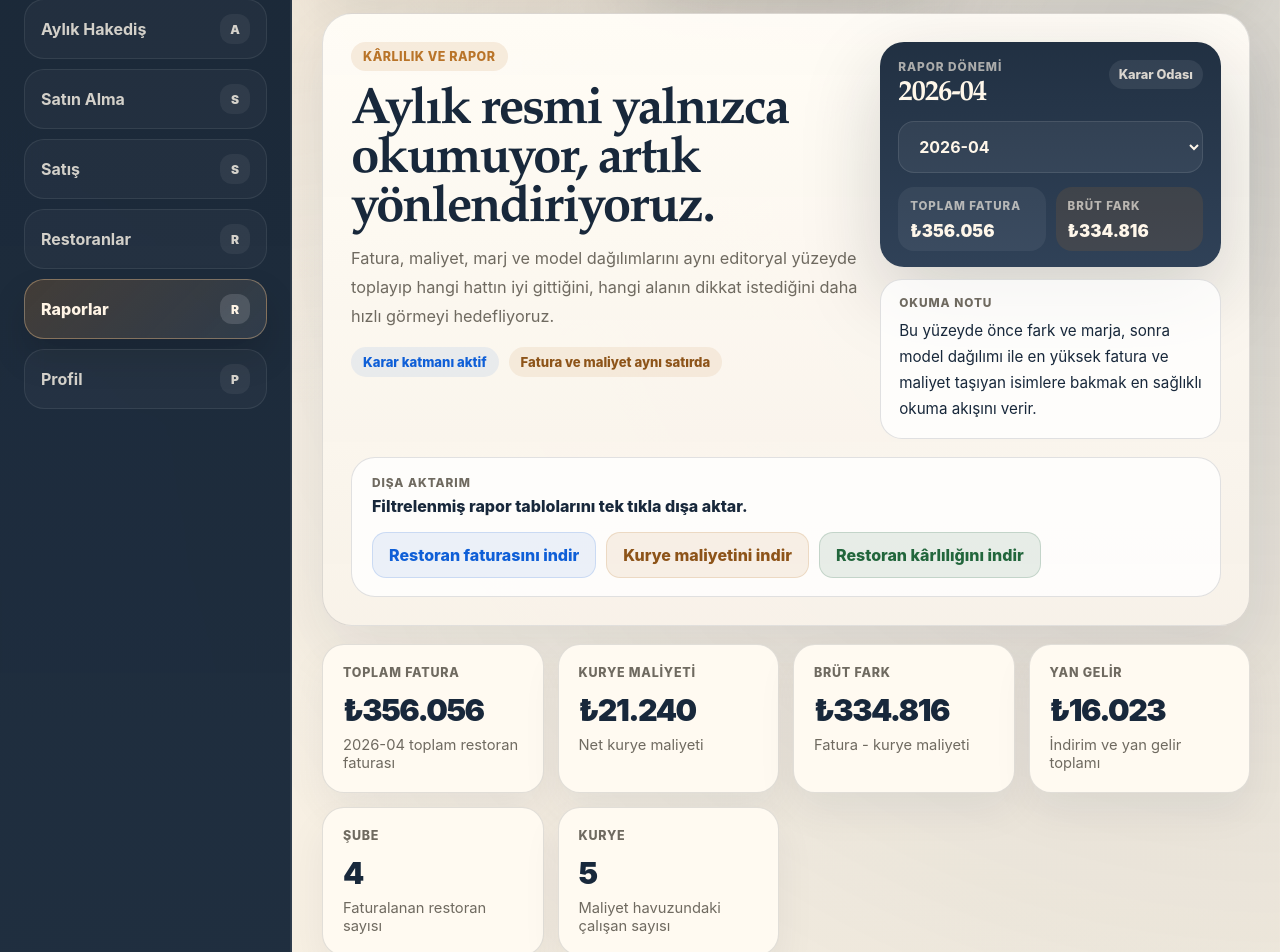
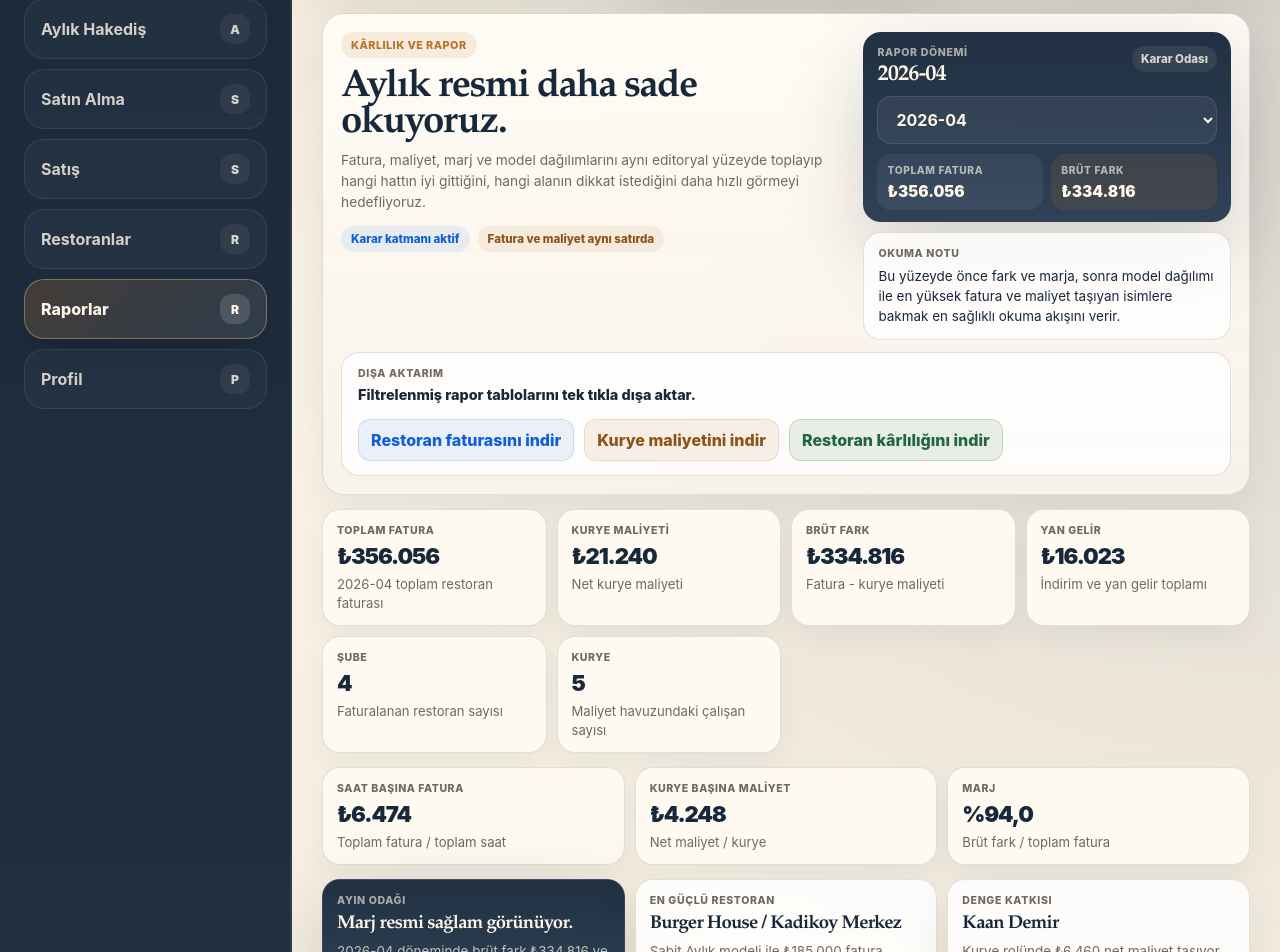
Before and after one commit to catkapinda/catkapinda-crm, a Next.js app in the folder v2/frontend/: page /preview/reports in a window 1280 px wide. Shown: the part 821-1773 px from the top of the page. Built offline with nearby package versions, Linux system fonts and the light colour scheme.

Commit message:
Tighten personnel and reports layouts

```diff
--- a/v2/frontend/app/reports/page.tsx
+++ b/v2/frontend/app/reports/page.tsx
@@ -180,19 +180,19 @@ function metricCard(label: string, value: string, note: string) {
     <article
       key={label}
       style={{
-        padding: "20px",
-        borderRadius: "22px",
+        padding: "14px 14px 12px",
+        borderRadius: "18px",
         border: "1px solid var(--line)",
         background: "var(--surface-strong)",
-        boxShadow: "0 18px 42px rgba(20, 39, 67, 0.06)",
+        boxShadow: "0 12px 28px rgba(20, 39, 67, 0.05)",
       }}
     >
       <div
         style={{
           color: "var(--muted)",
-          fontSize: "0.78rem",
+          fontSize: "0.66rem",
           textTransform: "uppercase",
-          letterSpacing: "0.06em",
+          letterSpacing: "0.05em",
           fontWeight: 800,
         }}
       >
@@ -200,8 +200,8 @@ function metricCard(label: string, value: string, note: string) {
       </div>
       <div
         style={{
-          marginTop: "12px",
-          fontSize: "1.9rem",
+          marginTop: "6px",
+          fontSize: "1.38rem",
           fontWeight: 900,
           letterSpacing: "-0.05em",
         }}
@@ -210,9 +210,10 @@ function metricCard(label: string, value: string, note: string) {
       </div>
       <div
         style={{
-          marginTop: "8px",
+          marginTop: "6px",
           color: "var(--muted)",
-          fontSize: "0.92rem",
+          fontSize: "0.82rem",
+          lineHeight: 1.45,
         }}
       >
         {note}
@@ -260,22 +261,22 @@ function narrativeCard({
   return (
     <article
       style={{
-        padding: "18px 18px 16px",
-        borderRadius: "22px",
+        padding: "14px 14px 12px",
+        borderRadius: "18px",
         background: palette.background,
         border: palette.border,
         boxShadow: tone === "ink" ? "var(--shadow-deep)" : "var(--shadow-soft)",
         display: "grid",
-        gap: "10px",
+        gap: "8px",
       }}
     >
       <div
         style={{
           color: palette.eyebrow,
-          fontSize: "0.74rem",
+          fontSize: "0.66rem",
           fontWeight: 800,
           textTransform: "uppercase",
-          letterSpacing: "0.08em",
+          letterSpacing: "0.06em",
         }}
       >
         {eyebrow}
@@ -284,7 +285,7 @@ function narrativeCard({
         style={{
           ...serifStyle,
           color: palette.title,
-          fontSize: "1.5rem",
+          fontSize: "1.16rem",
           lineHeight: 0.98,
           fontWeight: 700,
         }}
@@ -294,8 +295,8 @@ function narrativeCard({
       <div
         style={{
           color: palette.body,
-          fontSize: "0.93rem",
-          lineHeight: 1.65,
+          fontSize: "0.84rem",
+          lineHeight: 1.5,
         }}
       >
         {body}
@@ -358,16 +359,16 @@ function ScrollCard({
   return (
     <section
       style={{
-        borderRadius: "24px",
+        borderRadius: "18px",
         border: "1px solid var(--line)",
         background: "var(--surface-strong)",
         overflow: "hidden",
-        boxShadow: "0 18px 44px rgba(20, 39, 67, 0.05)",
+        boxShadow: "0 12px 28px rgba(20, 39, 67, 0.05)",
       }}
     >
       <div
         style={{
-          padding: "18px 20px",
+          padding: "14px 16px",
           borderBottom: "1px solid var(--line)",
           display: "flex",
           alignItems: "flex-start",
@@ -377,14 +378,14 @@ function ScrollCard({
         }}
       >
         <div>
-          <h2 style={{ margin: 0, fontSize: "1.1rem" }}>{title}</h2>
-          <p style={{ margin: "6px 0 0", color: "var(--muted)", lineHeight: 1.6 }}>{subtitle}</p>
+          <h2 style={{ margin: 0, fontSize: "0.98rem" }}>{title}</h2>
+          <p style={{ margin: "4px 0 0", color: "var(--muted)", lineHeight: 1.5, fontSize: "0.82rem" }}>{subtitle}</p>
         </div>
         {actions}
       </div>
       <div
         style={{
-          maxHeight: "520px",
+          maxHeight: "460px",
           overflow: "auto",
         }}
       >
@@ -732,33 +733,33 @@ export default function ReportsPage() {
       <section
         style={{
           display: "grid",
-          gap: "18px",
+          gap: "14px",
         }}
       >
         <div
           style={{
-            padding: "28px",
-            borderRadius: "30px",
+            padding: "18px",
+            borderRadius: "22px",
             background:
               "linear-gradient(180deg, rgba(255,252,246,0.98), rgba(248,242,233,0.96))",
             border: "1px solid var(--line)",
-            boxShadow: "0 24px 60px rgba(22, 42, 74, 0.08)",
+            boxShadow: "0 16px 34px rgba(22, 42, 74, 0.06)",
             display: "grid",
-            gap: "18px",
+            gap: "12px",
           }}
         >
           <div
             style={{
               display: "grid",
-              gridTemplateColumns: "minmax(0, 1.35fr) minmax(280px, 0.9fr)",
-              gap: "18px",
+              gridTemplateColumns: "minmax(0, 1.25fr) minmax(260px, 0.9fr)",
+              gap: "12px",
               alignItems: "stretch",
             }}
           >
             <div
               style={{
                 display: "grid",
-                gap: "16px",
+                gap: "12px",
                 alignContent: "start",
               }}
             >
@@ -766,11 +767,11 @@ export default function ReportsPage() {
                 style={{
                   display: "inline-flex",
                   width: "fit-content",
-                  padding: "7px 12px",
+                  padding: "6px 10px",
                   borderRadius: "999px",
                   background: "var(--accent-soft)",
                   color: "var(--accent)",
-                  fontSize: "0.78rem",
+                  fontSize: "0.68rem",
                   fontWeight: 800,
                   letterSpacing: "0.04em",
                   textTransform: "uppercase",
@@ -778,25 +779,25 @@ export default function ReportsPage() {
               >
                 Kârlılık ve Rapor
               </div>
-              <div style={{ display: "grid", gap: "10px", maxWidth: "72ch" }}>
+              <div style={{ display: "grid", gap: "8px", maxWidth: "62ch" }}>
                 <h1
                   style={{
                     ...serifStyle,
                     margin: 0,
-                    fontSize: "clamp(2.2rem, 4vw, 3.7rem)",
-                    lineHeight: 0.96,
+                    fontSize: "clamp(1.8rem, 3vw, 2.7rem)",
+                    lineHeight: 0.94,
                     fontWeight: 700,
                   }}
                 >
-                  Aylık resmi yalnızca okumuyor, artık yönlendiriyoruz.
+                  Aylık resmi daha sade okuyoruz.
                 </h1>
                 <p
                   style={{
                     margin: 0,
-                    maxWidth: "72ch",
+                    maxWidth: "60ch",
                     color: "var(--muted)",
-                    fontSize: "1.02rem",
-                    lineHeight: 1.78,
+                    fontSize: "0.86rem",
+                    lineHeight: 1.55,
                   }}
                 >
                   Fatura, maliyet, marj ve model dağılımlarını aynı editoryal yüzeyde
@@ -808,17 +809,17 @@ export default function ReportsPage() {
                 style={{
                   display: "flex",
                   flexWrap: "wrap",
-                  gap: "10px",
+                  gap: "8px",
                 }}
               >
                 <span
                   style={{
                     display: "inline-flex",
-                    padding: "7px 12px",
+                    padding: "6px 10px",
                     borderRadius: "999px",
                     background: "rgba(15,95,215,0.08)",
                     color: "#0f5fd7",
-                    fontSize: "0.82rem",
+                    fontSize: "0.72rem",
                     fontWeight: 800,
                   }}
                 >
@@ -827,11 +828,11 @@ export default function ReportsPage() {
                 <span
                   style={{
                     display: "inline-flex",
-                    padding: "7px 12px",
+                    padding: "6px 10px",
                     borderRadius: "999px",
                     background: "rgba(185,116,41,0.1)",
                     color: "var(--accent-strong)",
-                    fontSize: "0.82rem",
+                    fontSize: "0.72rem",
                     fontWeight: 800,
                   }}
                 >
@@ -843,18 +844,18 @@ export default function ReportsPage() {
             <div
               style={{
                 display: "grid",
-                gap: "12px",
+                gap: "10px",
               }}
             >
               <article
                 style={{
-                  padding: "18px 18px 16px",
-                  borderRadius: "24px",
+                  padding: "14px 14px 12px",
+                  borderRadius: "18px",
                   background: "linear-gradient(180deg, rgba(24,40,59,0.96), rgba(35,54,78,0.94))",
                   color: "#fff7ea",
                   boxShadow: "var(--shadow-deep)",
                   display: "grid",
-                  gap: "14px",
+                  gap: "10px",
                 }}
               >
                 <div
@@ -870,10 +871,10 @@ export default function ReportsPage() {
                     <div
                       style={{
                         color: "rgba(255,247,234,0.62)",
-                        fontSize: "0.74rem",
+                        fontSize: "0.66rem",
                         fontWeight: 800,
                         textTransform: "uppercase",
-                        letterSpacing: "0.08em",
+                        letterSpacing: "0.06em",
                       }}
                     >
                       Rapor Dönemi
@@ -881,7 +882,7 @@ export default function ReportsPage() {
                     <div
                       style={{
                         ...serifStyle,
-                        fontSize: "1.8rem",
+                        fontSize: "1.4rem",
                         lineHeight: 0.96,
                         fontWeight: 700,
                       }}
@@ -892,11 +893,11 @@ export default function ReportsPage() {
                   <div
                     style={{
                       display: "inline-flex",
-                      padding: "7px 10px",
+                      padding: "6px 9px",
                       borderRadius: "999px",
                       background: "rgba(255,255,255,0.08)",
                       color: "rgba(255,247,234,0.82)",
-                      fontSize: "0.8rem",
+                      fontSize: "0.72rem",
                       fontWeight: 800,
                     }}
                   >
@@ -909,8 +910,8 @@ export default function ReportsPage() {
                   onChange={(event) => setSelectedMonth(event.target.value)}
                   disabled={dashboardLoading || !dashboard?.month_options?.length}
                   style={{
-                    padding: "14px 16px",
-                    borderRadius: "16px",
+                    padding: "12px 14px",
+                    borderRadius: "14px",
                     border: "1px solid rgba(255,255,255,0.1)",
                     background: "rgba(255,255,255,0.06)",
                     color: "#fff7ea",
@@ -927,50 +928,50 @@ export default function ReportsPage() {
                   style={{
                     display: "grid",
                     gridTemplateColumns: "repeat(2, minmax(0, 1fr))",
-                    gap: "10px",
+                    gap: "8px",
                   }}
                 >
                   <div
                     style={{
-                      padding: "12px 12px 10px",
-                      borderRadius: "16px",
+                      padding: "10px 10px 9px",
+                      borderRadius: "14px",
                       background: "rgba(255,255,255,0.06)",
                     }}
                   >
                     <div
                       style={{
                         color: "rgba(255,247,234,0.64)",
-                        fontSize: "0.72rem",
+                        fontSize: "0.64rem",
                         fontWeight: 800,
                         textTransform: "uppercase",
-                        letterSpacing: "0.08em",
+                        letterSpacing: "0.06em",
                       }}
                     >
                       Toplam Fatura
                     </div>
-                    <div style={{ marginTop: "8px", fontSize: "1.05rem", fontWeight: 900 }}>
+                    <div style={{ marginTop: "6px", fontSize: "0.96rem", fontWeight: 900 }}>
                       {formatMoney(dashboard?.summary?.total_revenue ?? 0)}
                     </div>
                   </div>
                   <div
                     style={{
-                      padding: "12px 12px 10px",
-                      borderRadius: "16px",
+                      padding: "10px 10px 9px",
+                      borderRadius: "14px",
                       background: "rgba(185,116,41,0.14)",
                     }}
                   >
                     <div
                       style={{
                         color: "rgba(255,247,234,0.64)",
-                        fontSize: "0.72rem",
+                        fontSize: "0.64rem",
                         fontWeight: 800,
                         textTransform: "uppercase",
-                        letterSpacing: "0.08em",
+                        letterSpacing: "0.06em",
                       }}
                     >
                       Brüt Fark
                     </div>
-                    <div style={{ marginTop: "8px", fontSize: "1.05rem", fontWeight: 900 }}>
+                    <div style={{ marginTop: "6px", fontSize: "0.96rem", fontWeight: 900 }}>
                       {formatMoney(dashboard?.summary?.gross_profit ?? 0)}
                     </div>
                   </div>
@@ -979,21 +980,21 @@ export default function ReportsPage() {
 
               <article
                 style={{
-                  padding: "16px 18px",
-                  borderRadius: "22px",
+                  padding: "14px 14px 12px",
+                  borderRadius: "18px",
                   border: "1px solid var(--line)",
                   background: "rgba(255,255,255,0.78)",
                   display: "grid",
-                  gap: "8px",
+                  gap: "6px",
                 }}
               >
                 <div
                   style={{
                     color: "var(--muted)",
-                    fontSize: "0.74rem",
+                    fontSize: "0.66rem",
                     fontWeight: 800,
                     textTransform: "uppercase",
-                    letterSpacing: "0.08em",
+                    letterSpacing: "0.06em",
                   }}
                 >
                   Okuma Notu
@@ -1001,8 +1002,8 @@ export default function ReportsPage() {
                 <div
                   style={{
                     color: "var(--text)",
-                    fontSize: "0.95rem",
-                    lineHeight: 1.7,
+                    fontSize: "0.84rem",
+                    lineHeight: 1.5,
                   }}
                 >
                   Bu yüzeyde önce fark ve marja, sonra model dağılımı ile en yüksek
@@ -1014,12 +1015,12 @@ export default function ReportsPage() {
 
           <section
             style={{
-              borderRadius: "24px",
+              borderRadius: "18px",
               border: "1px solid var(--line)",
               background: "rgba(255,255,255,0.78)",
-              padding: "18px 20px",
+              padding: "14px 16px",
               display: "grid",
-              gap: "14px",
+              gap: "10px",
             }}
           >
             <div
@@ -1035,15 +1036,15 @@ export default function ReportsPage() {
                 <div
                   style={{
                     color: "var(--muted)",
-                    fontSize: "0.74rem",
+                    fontSize: "0.66rem",
                     fontWeight: 800,
                     textTransform: "uppercase",
-                    letterSpacing: "0.08em",
+                    letterSpacing: "0.06em",
                   }}
                 >
                   Dışa Aktarım
                 </div>
-                <div style={{ fontSize: "1rem", fontWeight: 800 }}>
+                <div style={{ fontSize: "0.9rem", fontWeight: 800 }}>
                   Filtrelenmiş rapor tablolarını tek tıkla dışa aktar.
                 </div>
               </div>
@@ -1059,8 +1060,8 @@ export default function ReportsPage() {
                   onClick={downloadInvoiceCsv}
                   disabled={!filteredInvoiceEntries.length}
                   style={{
-                    padding: "12px 16px",
-                    borderRadius: "14px",
+                    padding: "10px 12px",
+                    borderRadius: "12px",
                     border: "1px solid rgba(15,95,215,0.15)",
                     background: "rgba(15,95,215,0.08)",
                     color: "#0f5fd7",
@@ -1076,8 +1077,8 @@ export default function ReportsPage() {
                   onClick={downloadCostCsv}
                   disabled={!filteredCostEntries.length}
                   style={{
-                    padding: "12px 16px",
-                    borderRadius: "14px",
+                    padding: "10px 12px",
+                    borderRadius: "12px",
                     border: "1px solid rgba(185,116,41,0.18)",
                     background: "rgba(185,116,41,0.1)",
                     color: "var(--accent-strong)",
@@ -1093,8 +1094,8 @@ export default function ReportsPage() {
                   onClick={downloadProfitCsv}
                   disabled={!filteredProfitEntries.length}
                   style={{
-                    padding: "12px 16px",
-                    borderRadius: "14px",
+                    padding: "10px 12px",
+                    borderRadius: "12px",
                     border: "1px solid rgba(34,102,60,0.18)",
                     background: "rgba(34,102,60,0.1)",
                     color: "#22663c",
@@ -1152,7 +1153,7 @@ export default function ReportsPage() {
               style={{
                 display: "grid",
                 gridTemplateColumns: "repeat(auto-fit, minmax(220px, 1fr))",
-                gap: "14px",
+                gap: "10px",
               }}
             >
               {summaryCards}
@@ -1162,7 +1163,7 @@ export default function ReportsPage() {
               style={{
                 display: "grid",
                 gridTemplateColumns: "repeat(auto-fit, minmax(220px, 1fr))",
-                gap: "14px",
+                gap: "10px",
               }}
             >
               {signalCards}
@@ -1171,10 +1172,10 @@ export default function ReportsPage() {
             <div
               style={{
                 display: "grid",
-                gridTemplateColumns: "repeat(auto-fit, minmax(240px, 1fr))",
-                gap: "14px",
-              }}
-            >
+              gridTemplateColumns: "repeat(auto-fit, minmax(240px, 1fr))",
+              gap: "10px",
+            }}
+          >
               {decisionDeck.map((item) => (
                 <div key={`${item.eyebrow}-${item.title}`}>
                   {narrativeCard(item)}
@@ -1185,10 +1186,10 @@ export default function ReportsPage() {
             <div
               style={{
                 display: "grid",
-                gridTemplateColumns: "repeat(auto-fit, minmax(220px, 1fr))",
-                gap: "14px",
-              }}
-            >
+              gridTemplateColumns: "repeat(auto-fit, minmax(220px, 1fr))",
+              gap: "10px",
+            }}
+          >
               {extendedSignalCards}
             </div>
 
@@ -1196,28 +1197,28 @@ export default function ReportsPage() {
               <section
                 style={{
                   padding: "18px 20px",
-                  borderRadius: "22px",
+                  borderRadius: "18px",
                   border: "1px solid rgba(185,116,41,0.22)",
                   background: "rgba(255,248,236,0.92)",
                   display: "grid",
-                  gap: "8px",
+                  gap: "6px",
                 }}
               >
                 <div
                   style={{
                     color: "var(--accent-strong)",
-                    fontSize: "0.78rem",
+                    fontSize: "0.66rem",
                     fontWeight: 800,
-                    letterSpacing: "0.08em",
+                    letterSpacing: "0.06em",
                     textTransform: "uppercase",
                   }}
                 >
                   Kısmi Kapsama Uyarısı
                 </div>
-                <div style={{ fontSize: "1.02rem", fontWeight: 800 }}>
+                <div style={{ fontSize: "0.92rem", fontWeight: 800 }}>
                   {formatNumber(coverageGap)} şube operasyonel görünüyor ama bu ayın rapor tablosuna henüz düşmemiş.
                 </div>
-                <div style={{ color: "var(--muted)", lineHeight: 1.7 }}>
+                <div style={{ color: "var(--muted)", lineHeight: 1.55, fontSize: "0.84rem" }}>
                   Puantaj, fatura ya da şube hareketi aynı dönemde eksik kalmış olabilir. Önce restoran fatura listesiyle
                   personel-şube dağılımını birlikte kontrol etmek en sağlıklı okuma olur.
                 </div>
@@ -1227,8 +1228,8 @@ export default function ReportsPage() {
             <div
               style={{
                 display: "grid",
-                gridTemplateColumns: "repeat(auto-fit, minmax(360px, 1fr))",
-                gap: "18px",
+                gridTemplateColumns: "repeat(auto-fit, minmax(320px, 1fr))",
+                gap: "12px",
               }}
             >
               <ScrollCard
@@ -1241,8 +1242,8 @@ export default function ReportsPage() {
                     placeholder="Şube veya model ara"
                     style={{
                       minWidth: "220px",
-                      padding: "12px 14px",
-                      borderRadius: "14px",
+                      padding: "10px 12px",
+                      borderRadius: "12px",
                       border: "1px solid var(--line)",
                       background: "rgba(255,255,255,0.96)",
                       color: "var(--text)",
```
Also changed, not shown: v2/frontend/app/personnel/page.tsx (+95 -91 lines).
